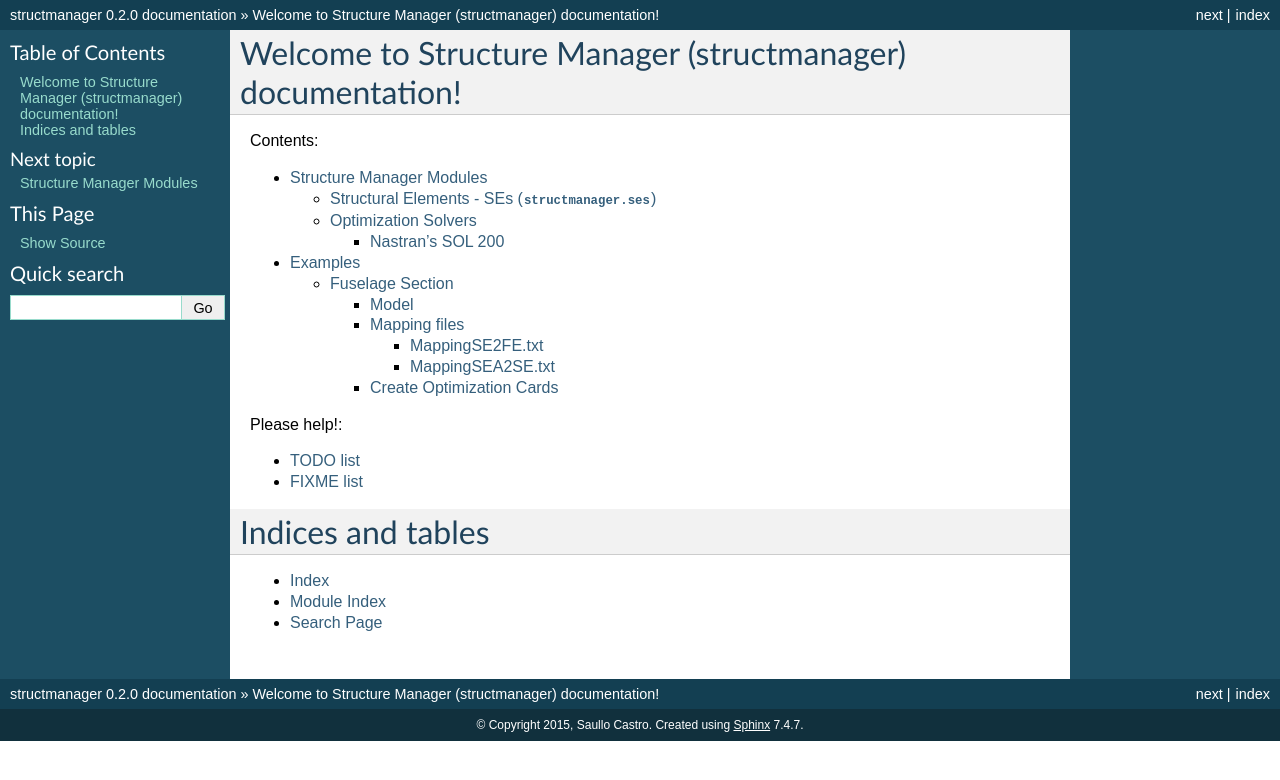
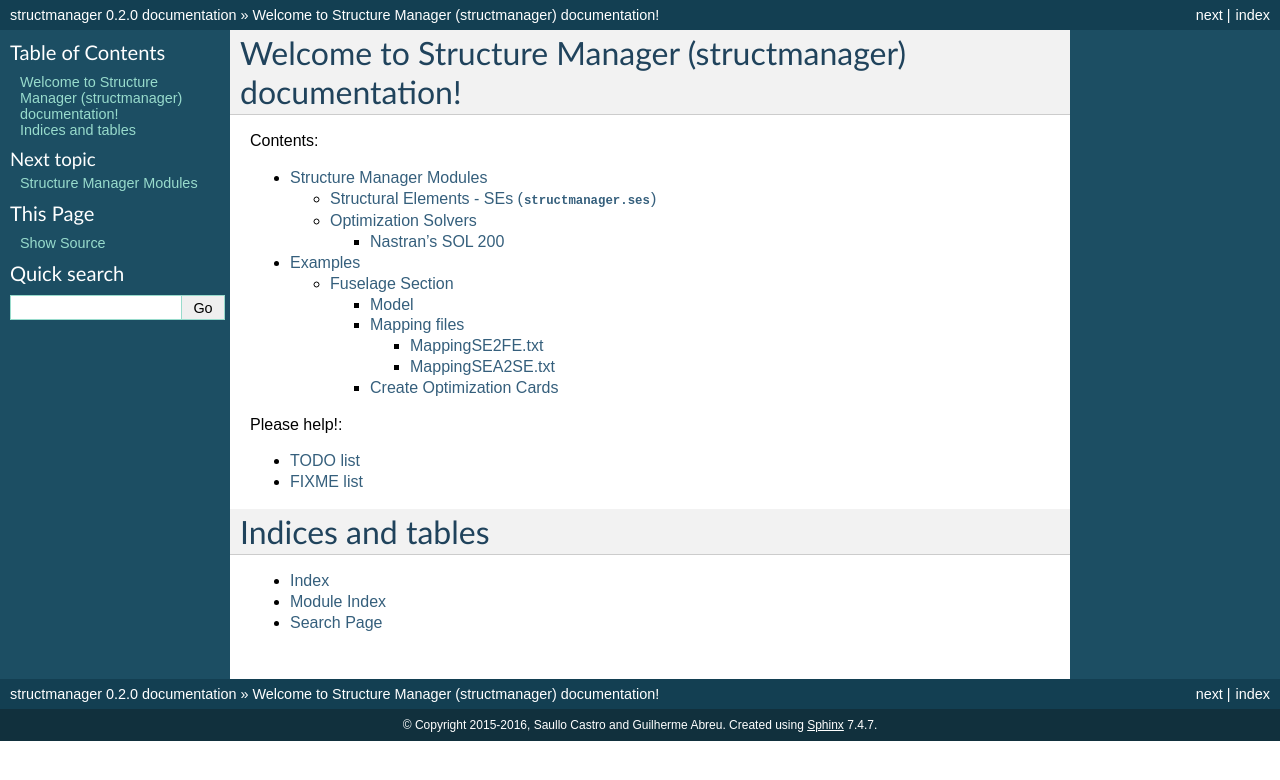
Before and after one commit to compmech/structmanager, a Sphinx documentation site: the page built from doc/source/index.rst, in a window 1280 px wide. Shown: the top 780 px of the page. Built offline with Sphinx 7.4.7, drawn with Linux system fonts in a browser that asks for light colours; pages that are not in the unit, such as notebooks, are missing from menus.

Commit message:
DOC: updated authors

```diff
--- a/doc/source/conf.py
+++ b/doc/source/conf.py
@@ -62,7 +62,7 @@ master_doc = 'index'
 
 # General information about the project.
 project = u'structmanager'
-copyright = u'2015, Saullo Castro'
+copyright = u'2015-2016, Saullo Castro and Guilherme Abreu'
 
 # The version info for the project you're documenting, acts as replacement for
 # |version| and |release|, also used in various other places throughout the
@@ -217,7 +217,7 @@ latex_elements = {
 #  author, documentclass [howto, manual, or own class]).
 latex_documents = [
   ('index', 'structmanager.tex', u'structmanager Documentation',
-   u'Saullo Castro', 'manual'),
+   u'Saullo Castro and Guilherme Abreu', 'manual'),
 ]
 
 # The name of an image file (relative to this directory) to place at the top of
@@ -247,7 +247,7 @@ latex_documents = [
 # (source start file, name, description, authors, manual section).
 man_pages = [
     ('index', 'structmanager', u'structmanager Documentation',
-     [u'Saullo Castro'], 1)
+     [u'Saullo Castro and Guilherme Abreu'], 1)
 ]
 
 # If true, show URL addresses after external links.
@@ -282,9 +282,9 @@ texinfo_documents = [
 
 # Bibliographic Dublin Core info.
 epub_title = u'structmanager'
-epub_author = u'Saullo Castro'
-epub_publisher = u'Saullo Castro'
-epub_copyright = u'2015, Saullo Castro'
+epub_author = u'Saullo Castro and Guilherme Abreu'
+epub_publisher = u'Saullo Castro and Guilherme Abreu'
+epub_copyright = u'2015-2016, Saullo Castro and Guilherme Abreu'
 
 # The basename for the epub file. It defaults to the project name.
 #epub_basename = u'structmanager'
```
